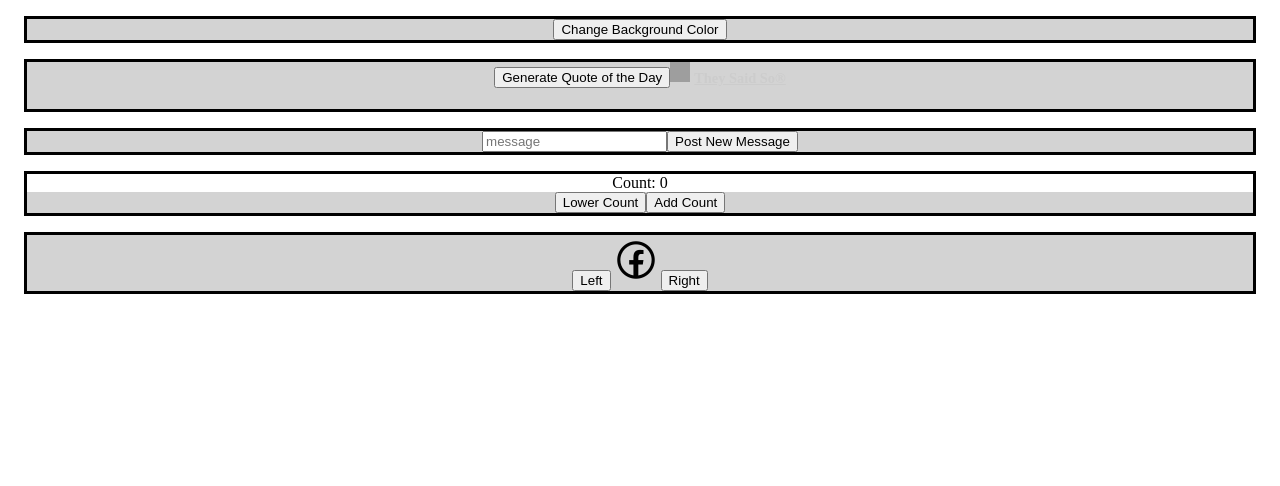
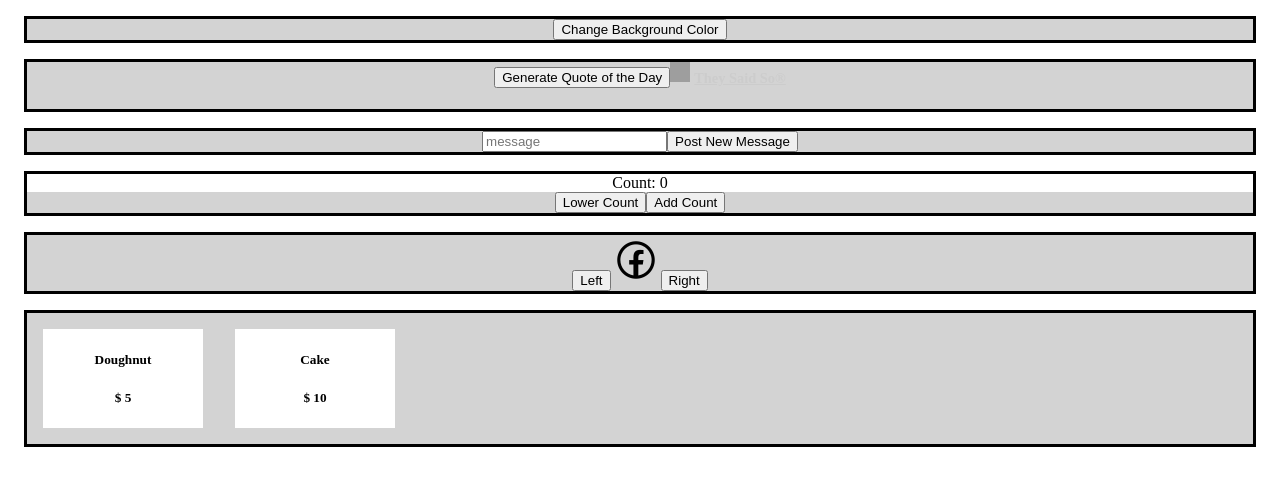
Before and after one commit to zjschulz/onehundred, a React (Create React App) app in the folder onehundred-frontend/: page / in a window 1280 px wide. Shown: the top 486 px of the page. Built offline with nearby package versions, Linux system fonts and the light colour scheme; grey boxes are pictures that could not be loaded.

Commit message:
add showItems function, add flex style to main div element

```diff
--- a/onehundred-frontend/src/components/App.js
+++ b/onehundred-frontend/src/components/App.js
@@ -4,6 +4,7 @@ import Two from './Two';
 import Three from './Three';
 import Four from './Four';
 import Five from './Five';
+import Six from './Six';
 
 function App() {
   return (
@@ -13,6 +14,7 @@ function App() {
       <Three/>
       <Four/>
       <Five/>
+      <Six/>
     </div>
   );
 }
--- a/onehundred-frontend/src/components/Six.js
+++ b/onehundred-frontend/src/components/Six.js
@@ -8,23 +8,27 @@ export default class Six extends Component {
 
         this.state = {
             items: [
-                {name: "Doughnut", price: 5}
+                {name: "Doughnut", price: 5},
+                {name: "Cake", price: 10}
             ]
         }
+
+        this.showItems = this.showItems.bind(this);
 
     }
 
     showItems() {
         return this.state.items.map((item, index) => <SixA
         key = {index}
-        name = {name}
-        price = {price}
+        name = {item.name}
+        price = {item.price}
         />)
     }
 
     render () {
         return (
-        <div className="Six" style={{background: 'lightgrey', borderStyle: 'solid', margin: '1rem', textAlign: 'center'}}>
+        <div className="Six" style={{background: 'lightgrey', borderStyle: 'solid', margin: '1rem', textAlign: 'center', display: 'flex'}}>
+            {this.showItems()}
         </div>
         )
     }
--- a/onehundred-frontend/src/components/SixA.js
+++ b/onehundred-frontend/src/components/SixA.js
@@ -4,7 +4,7 @@ export default class SixA extends Component {
 
     render(){
         return(
-            <div className="SixA" style={{background: 'white'}}>
+            <div className="SixA" style={{background: 'white', width: '10rem', margin: '1rem'}}>
                 <h5>{this.props.name} </h5>
                 <h5>$ <strong>{this.props.price}</strong></h5>
             </div>
```
